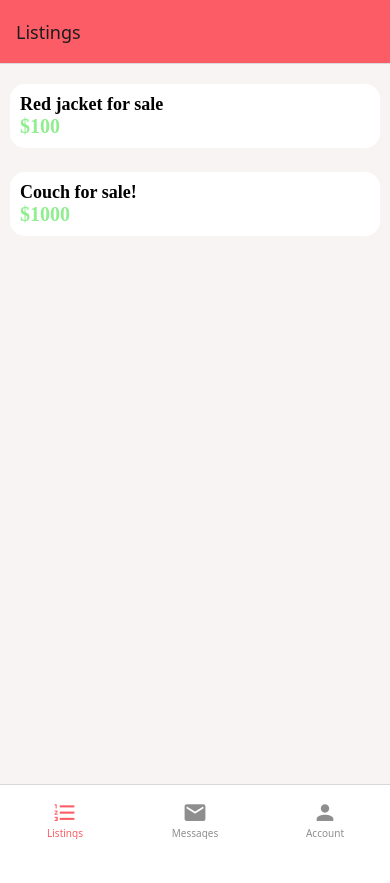
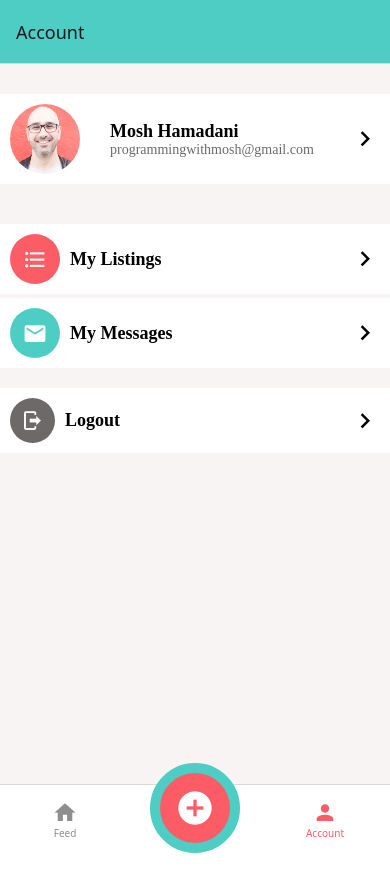
Before and after one commit to Shreyas-Yadav/ShriWithIt, a React Native app: screen /Account in a window 390 px wide. Before the commit the page ends 844 px from the top, so only its background shows below. Built offline with nearby package versions, Linux system fonts and the light colour scheme.

Commit message:
navigation completed

```diff
--- a/App.js
+++ b/App.js
@@ -5,6 +5,7 @@ import AuthNavigator from "./App/navigation/AuthNavigator";
 import { NavigationContainer } from "@react-navigation/native";
 import navigationTheme from "./App/navigation/navigationTheme";
 import AppNavigator from "./App/navigation/AppNavigator";
+import FeedNavigator from "./App/navigation/FeedNavigator";
 export default function App() {
   return (
     <NavigationContainer theme={navigationTheme}>
--- a/App/components/Card.js
+++ b/App/components/Card.js
@@ -1,9 +1,11 @@
 import { Image, StyleSheet, View } from "react-native";
 import React from "react";
 import AppText from "./AppText";
+import { TouchableWithoutFeedback } from "react-native-gesture-handler";
 
-export default function Card({ image, title, subtitle }) {
+export default function Card({ image, title, subtitle, onPress }) {
   return (
+    <TouchableWithoutFeedback onPress={onPress}>
       <View style={styles.card}>
         <Image source={image} style={styles.image} />
         <View style={styles.detailsContainer}>
@@ -11,6 +13,7 @@ export default function Card({ image, title, subtitle }) {
           <AppText style={styles.textSubtitle}>{subtitle}</AppText>
         </View>
       </View>
+    </TouchableWithoutFeedback>
   );
 }
 
--- /dev/null
+++ b/App/navigation/AccountNavigator.js
@@ -0,0 +1,19 @@
+import { StyleSheet, Text, View } from "react-native";
+import React from "react";
+import { createStackNavigator } from "@react-navigation/stack";
+import AccountScreen from "../screen/AccountScreen";
+import MessageScreen from "../screen/MessageScreen";
+
+const AccountNavigator = ({}) => {
+  const Stack = createStackNavigator();
+  return (
+    <Stack.Navigator screenOptions={{ headerShown: false }}>
+      <Stack.Screen name="Account" component={AccountScreen} />
+      <Stack.Screen name="Messages" component={MessageScreen} />
+    </Stack.Navigator>
+  );
+};
+
+export default AccountNavigator;
+
+const styles = StyleSheet.create({});
--- a/App/navigation/AppNavigator.js
+++ b/App/navigation/AppNavigator.js
@@ -1,13 +1,17 @@
-import { StyleSheet, Text, View } from "react-native";
+import { StyleSheet } from "react-native";
 import React from "react";
-import { createStackNavigator } from "@react-navigation/stack";
-import ListingScreen from "../screen/ListingScreen";
 import MessageScreen from "../screen/MessageScreen";
 import AccountScreen from "../screen/AccountScreen";
 import { createBottomTabNavigator } from "@react-navigation/bottom-tabs";
 import colors from "../config/colors";
 
 import { MaterialCommunityIcons } from "@expo/vector-icons";
+import FeedNavigator from "./FeedNavigator";
+import AccountNavigator from "./AccountNavigator";
+import ListingEditScreen from "../screen/ListingEditScreen";
+import NewListingButton from "./NewListingButton";
+
+import routes from "./routes";
 
 const AppNavigator = () => {
   const Tab = createBottomTabNavigator();
@@ -19,34 +23,36 @@ const AppNavigator = () => {
       }}
     >
       <Tab.Screen
-        name="ListingScreen"
-        component={ListingScreen}
+        name="Feed"
+        component={FeedNavigator}
         options={{
-          title: "Listings",
+          tabBarIcon: ({ size, color }) => (
+            <MaterialCommunityIcons name="home" size={size} color={color} />
+          ),
+        }}
+      />
+      <Tab.Screen
+        name="ListingEdit"
+        component={ListingEditScreen}
+        options={({ navigation }) => ({
+          tabBarButton: () => (
+            <NewListingButton
+              onPress={() => navigation.navigate(routes.EDIT_LISTINGS)}
+            />
+          ),
           tabBarIcon: ({ size, color }) => (
             <MaterialCommunityIcons
-              name="format-list-numbered"
+              name="plus-circle"
               size={size}
               color={color}
             />
           ),
-        }}
+        })}
       />
       <Tab.Screen
-        name="MessageScreen"
-        component={MessageScreen}
+        name="Account"
+        component={AccountNavigator}
         options={{
-          title: "Messages",
-          tabBarIcon: ({ size, color }) => (
-            <MaterialCommunityIcons name="email" size={size} color={color} />
-          ),
-        }}
-      />
-      <Tab.Screen
-        name="AccountScreen"
-        component={AccountScreen}
-        options={{
-          title: "Account",
           headerStyle: { backgroundColor: colors.secondary },
           tabBarIcon: ({ size, color }) => (
             <MaterialCommunityIcons name="account" size={size} color={color} />
--- /dev/null
+++ b/App/navigation/FeedNavigator.js
@@ -0,0 +1,21 @@
+import React from "react";
+import { createStackNavigator } from "@react-navigation/stack";
+import ListingScreen from "../screen/ListingScreen";
+import ListingDetailsScreen from "../screen/ListingDetailsScreen";
+
+const Stack = createStackNavigator();
+const FeedNavigator = () => {
+  return (
+    <Stack.Navigator
+      screenOptions={{
+        animation: "slide_from_bottom",
+        headerShown: false,
+      }}
+    >
+      <Stack.Screen name="Listing" component={ListingScreen} />
+      <Stack.Screen name="ListingDetails" component={ListingDetailsScreen} />
+    </Stack.Navigator>
+  );
+};
+
+export default FeedNavigator;
--- /dev/null
+++ b/App/navigation/NewListingButton.js
@@ -0,0 +1,34 @@
+import {
+  StyleSheet,
+  Text,
+  TouchableHighlight,
+  TouchableOpacity,
+  View,
+} from "react-native";
+import React from "react";
+import colors from "../config/colors";
+import { MaterialCommunityIcons } from "@expo/vector-icons";
+export default function NewListingButton({ onPress }) {
+  return (
+    <TouchableOpacity onPress={onPress}>
+      <View style={styles.container}>
+        <MaterialCommunityIcons name="plus-circle" color="white" size={40} />
+      </View>
+    </TouchableOpacity>
+  );
+}
+
+const styles = StyleSheet.create({
+  container: {
+    backgroundColor: colors.primary,
+    height: 90,
+    width: 90,
+    borderRadius: 50,
+    borderWidth: 10,
+    borderColor: colors.secondary,
+    alignSelf: "center",
+    bottom: 30,
+    justifyContent: "center",
+    alignItems: "center",
+  },
+});
--- /dev/null
+++ b/App/navigation/routes.js
@@ -0,0 +1,4 @@
+export default Object.freeze({
+  DETAILS_LISTINGS: "ListingDetails",
+  EDIT_LISTINGS: "ListingEdit",
+});
--- a/App/screen/AccountScreen.js
+++ b/App/screen/AccountScreen.js
@@ -21,10 +21,11 @@ const menuItems = [
       backgroundColor: colors.secondary,
       size: 50,
     },
+    targetScreen: "Messages",
   },
 ];
 
-export default function AccountScreen() {
+export default function AccountScreen({ navigation }) {
   return (
     <Screen style={styles.mainContainer}>
       {/* Profile Section */}
@@ -52,6 +53,7 @@ export default function AccountScreen() {
                   size={item.icon.size}
                 />
               }
+              onPress={() => navigation.navigate(item.targetScreen)}
             />
           )}
         />
--- /dev/null
+++ b/App/screen/ListingDetailsScreen.js
@@ -0,0 +1,52 @@
+import React from "react";
+import { View, Image, StyleSheet } from "react-native";
+
+import colors from "../config/colors";
+import ListItem from "../components/ListItem";
+import AppText from "../components/AppText";
+
+function ListingDetailsScreen({ route }) {
+  const listing = route.params;
+
+  return (
+    <View>
+      <Image style={styles.image} source={listing.image} />
+      <View style={styles.detailsContainer}>
+        <AppText style={styles.title}>{listing.title}</AppText>
+        <AppText style={styles.price}>${listing.price}</AppText>
+        <View style={styles.userContainer}>
+          <ListItem
+            image={require("../assets/mosh.jpg")}
+            title="Mosh Hamedani"
+            subTitle="5 Listings"
+          />
+        </View>
+      </View>
+    </View>
+  );
+}
+
+const styles = StyleSheet.create({
+  detailsContainer: {
+    padding: 20,
+  },
+  image: {
+    width: "100%",
+    height: 300,
+  },
+  price: {
+    color: colors.secondary,
+    fontWeight: "bold",
+    fontSize: 20,
+    marginVertical: 10,
+  },
+  title: {
+    fontSize: 24,
+    fontWeight: "500",
+  },
+  userContainer: {
+    marginVertical: 40,
+  },
+});
+
+export default ListingDetailsScreen;
--- a/App/screen/ListingScreen.js
+++ b/App/screen/ListingScreen.js
@@ -5,7 +5,9 @@ import Card from "../components/Card";
 import ListItemSeperator from "../components/ListItemSeperator";
 import colors from "../config/colors";
 
-export default function ListingScreen() {
+import routes from "../navigation/routes";
+
+export default function ListingScreen({ navigation }) {
   const listings = [
     {
       id: 1,
@@ -32,6 +34,7 @@ export default function ListingScreen() {
             title={item.title}
             subtitle={"$" + item.price} // Ensure the prop name matches `Card`
             image={item.image}
+            onPress={() => navigation.navigate(routes.DETAILS_LISTINGS, item)}
           />
         )}
       />
--- a/package.json
+++ b/package.json
@@ -31,7 +31,8 @@
     "yup": "^1.6.1"
   },
   "devDependencies": {
-    "@babel/core": "^7.26.0"
+    "@babel/core": "^7.26.0",
+    "webpack-manifest-plugin": "^5.0.0"
   },
   "private": true
 }
```
Also changed, not shown: 1 other file (tests, documents, lock files or other folders). Lines whose indentation alone changed are shown as unchanged.
